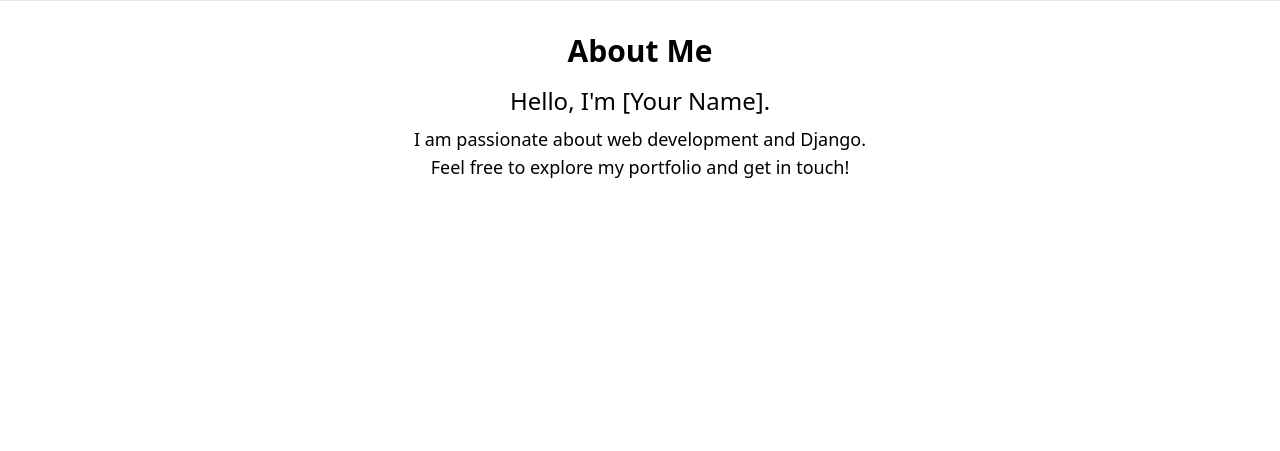
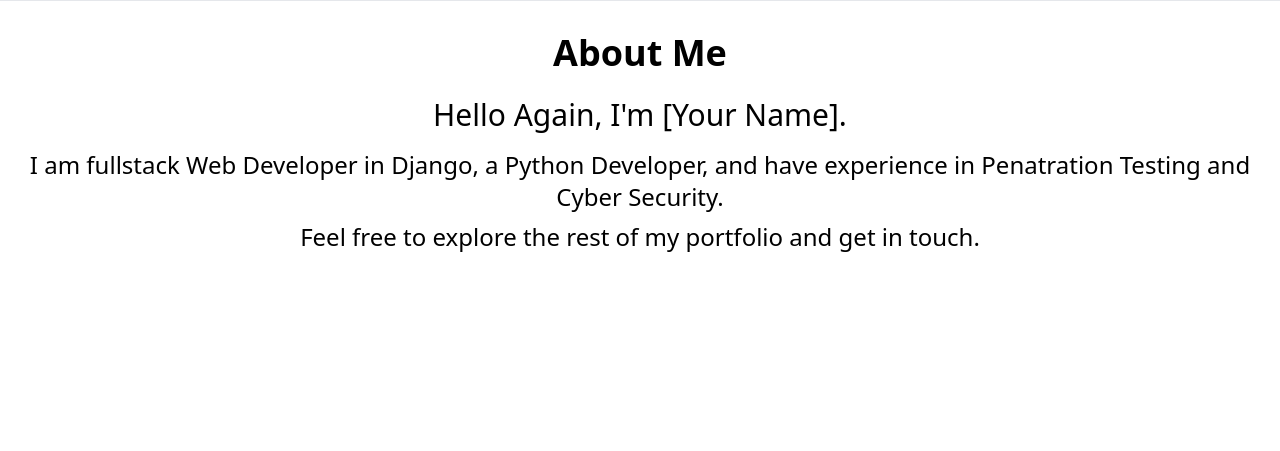
Before and after one commit to ZanderCoding/Portfo_Django, a Django app: page /about/ in a window 1280 px wide. Shown: the part 60-511 px from the top of the page. Run offline with Django 4.2, Linux system fonts and the light colour scheme.

Commit message:
Started on personal information on about

```diff
--- a/portfo/templates/portfo/about.html
+++ b/portfo/templates/portfo/about.html
@@ -3,9 +3,9 @@
 
 {% block content %}
     <div class="text-center">
-        <h2 class="text-3xl font-bold mb-4">About Me</h2>
-        <p class="text-2xl pb-2">Hello, I'm [Your Name].</p>
-        <p class="text-lg">I am passionate about web development and Django.</p>
-        <p class="text-lg">Feel free to explore my portfolio and get in touch!</p>
+        <h2 class="text-4xl font-bold mb-6">About Me</h2>
+        <p class="text-3xl mb-4">Hello Again, I'm [Your Name].</p>
+        <p class="text-2xl mb-2">I am fullstack Web Developer in Django, a Python Developer, and have experience in Penatration Testing and Cyber Security.</p>
+        <p class="text-2xl">Feel free to explore the rest of my portfolio and get in touch.</p>
     </div>
 {% endblock content %}
```
